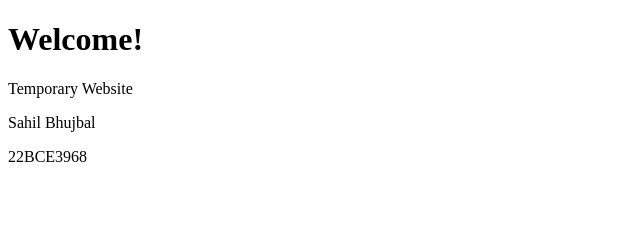
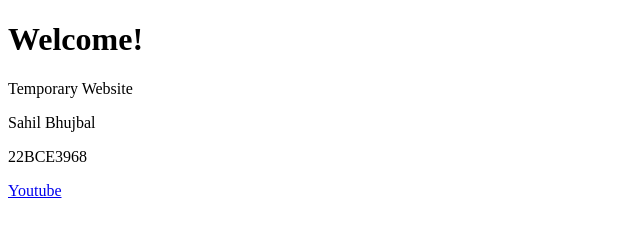
Before and after one commit to SahilBhujbal123/SahilBhujbal123.github.io, a plain HTML site: page index.html in a window 1280 px wide. Shown: the full height of the page, 0-640 px from the left. Drawn offline with Linux system fonts and the light colour scheme.

Commit message:
Update index.html

```diff
--- a/index.html
+++ b/index.html
@@ -9,5 +9,6 @@
     <p> Temporary Website  </p>
     <p> Sahil Bhujbal </p>
     <p> 22BCE3968 </p>
+    <p><a href="youtube.com">Youtube</a></p>
   </body>
 </html>
```
